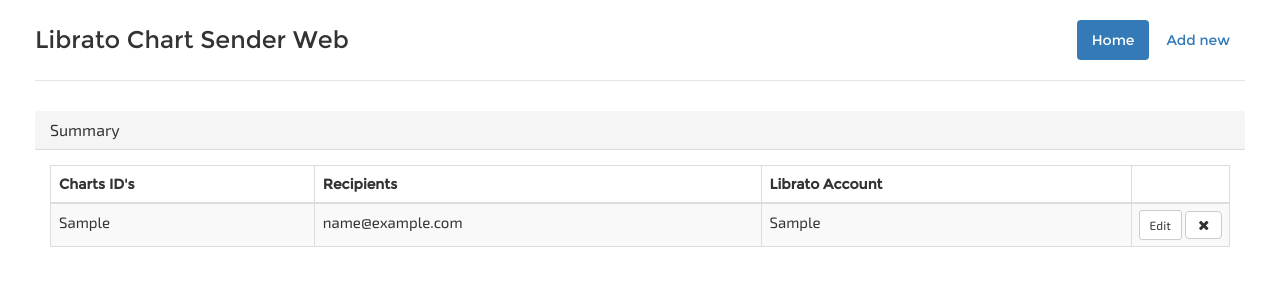
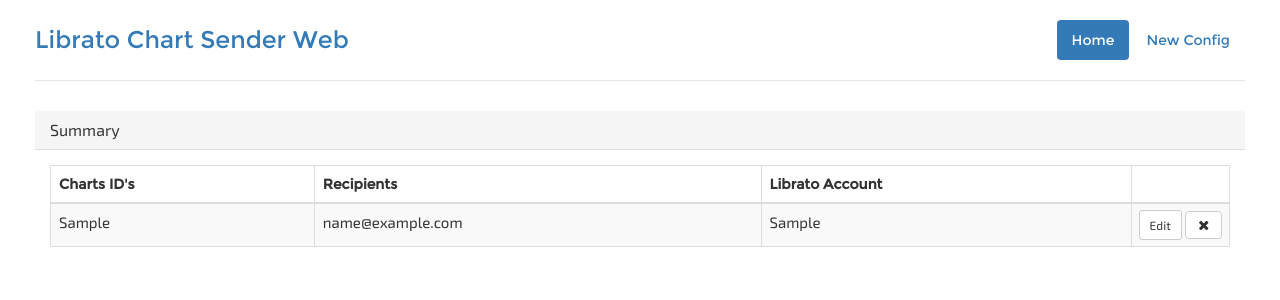
Before and after one commit to weareswat/librato-chart-sender-web, a Django app: page / in a window 1280 px wide. Shown: the top 300 px of the page. Run offline with Django 3.2, Linux system fonts and the light colour scheme; tables that the repository leaves empty hold one stand-in row (values such as "Sample post"); parts of the project's set-up code (start-up, migrations or seed data) failed here and were passed over; some libraries are stand-ins or nearby versions.

Commit message:
Fixed validations and fixes page links

```diff
--- a/librato_chart_sender/static/css/application.css
+++ b/librato_chart_sender/static/css/application.css
@@ -99,3 +99,7 @@
 .label-info{
     background-color: #337ab7;
 }
+
+a:link{
+    text-decoration: none;
+}
--- a/librato_chart_sender/templates/index.html
+++ b/librato_chart_sender/templates/index.html
@@ -34,11 +34,11 @@
                 <div class="header clearfix">
                     <nav>
                         <ul class="nav nav-pills pull-right">
-                            <li role="presentation" class="active"><a href="#">Home</a></li>
-                            <li role="presentation"><a href="config/new/">Add new</a></li>
+                            <li role="presentation" class="active"><a href="{% url 'index' %}">Home</a></li>
+                            <li role="presentation"><a href="config/new/">New Config</a></li>
                         </ul>
                     </nav>
-                    <h3 class="title">Librato Chart Sender Web</h3>
+                    <h3 class="title"><a href="{% url 'index' %}" >Librato Chart Sender Web</a></h3>
                 </div>
                 <div class="row summary_table">
                     <div class="col-lg-12">
```
Also changed, not shown: librato_chart_sender/forms.py (+20 -12 lines), librato_chart_sender/templates/config/new.html (+4 -4 lines).
